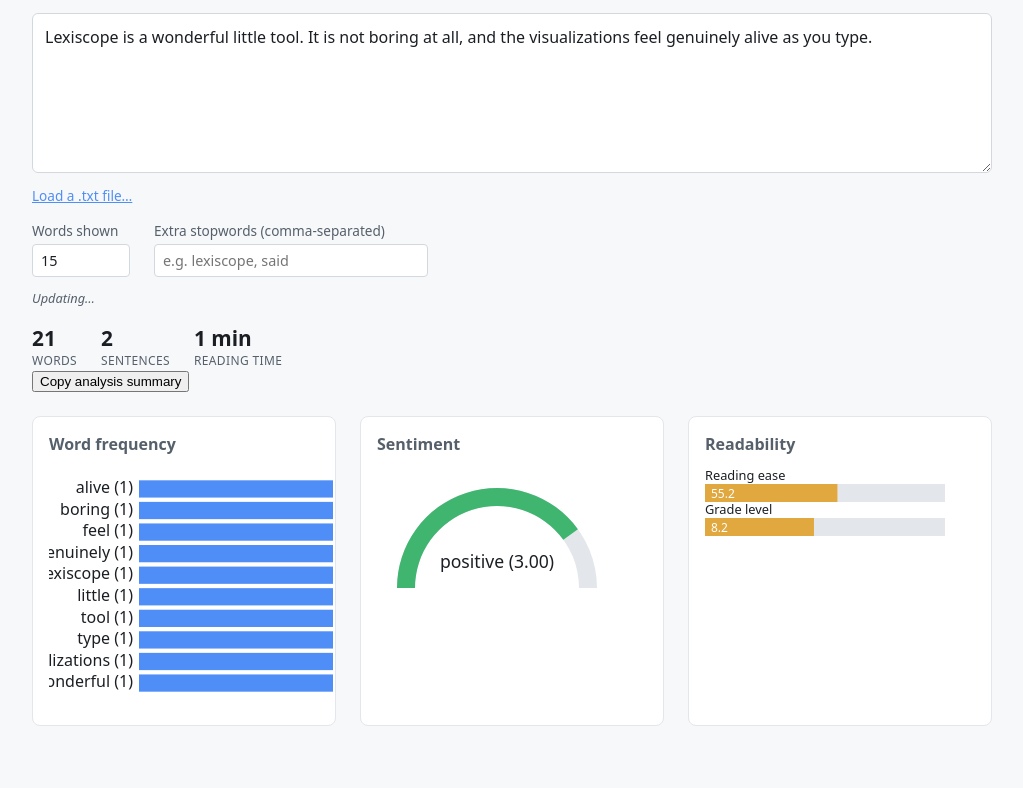
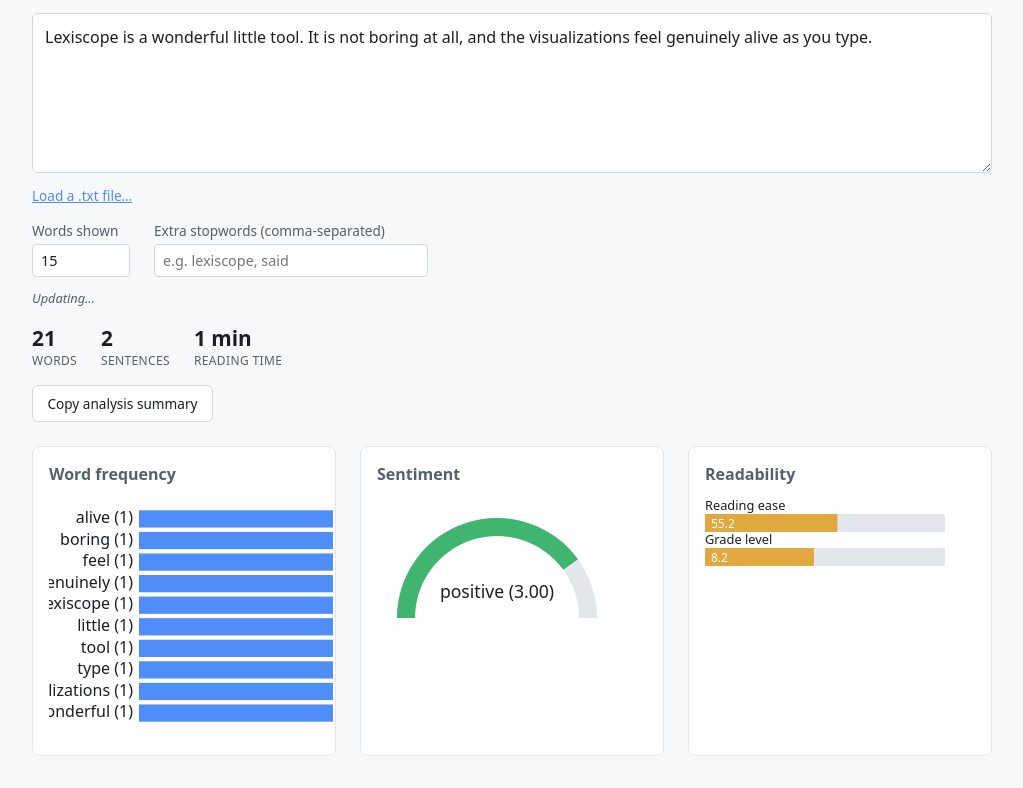
Before and after one commit to ctkrug/lexiscope, a website built with Vite: page index.html in a window 1280 px wide. Shown: the part 125-913 px from the top of the page, without its empty margins (128-1151 px from the left). Before the commit the page ends 883 px from the top, so only its background shows below. Built offline with nearby package versions, Linux system fonts and the light colour scheme.

Commit message:
style(copy-summary): style the copy-analysis-summary button

```diff
--- a/src/style.css
+++ b/src/style.css
@@ -167,6 +167,19 @@ header p {
   letter-spacing: 0.03em;
 }
 
+#copy-summary {
+  display: block;
+  margin-top: 1rem;
+  font-family: inherit;
+  font-size: 0.85rem;
+  padding: 0.5rem 0.9rem;
+  border: 1px solid var(--border);
+  border-radius: 6px;
+  background: var(--panel-bg);
+  color: var(--text);
+  cursor: pointer;
+}
+
 #visualizations {
   display: grid;
   grid-template-columns: repeat(auto-fit, minmax(260px, 1fr));
```
